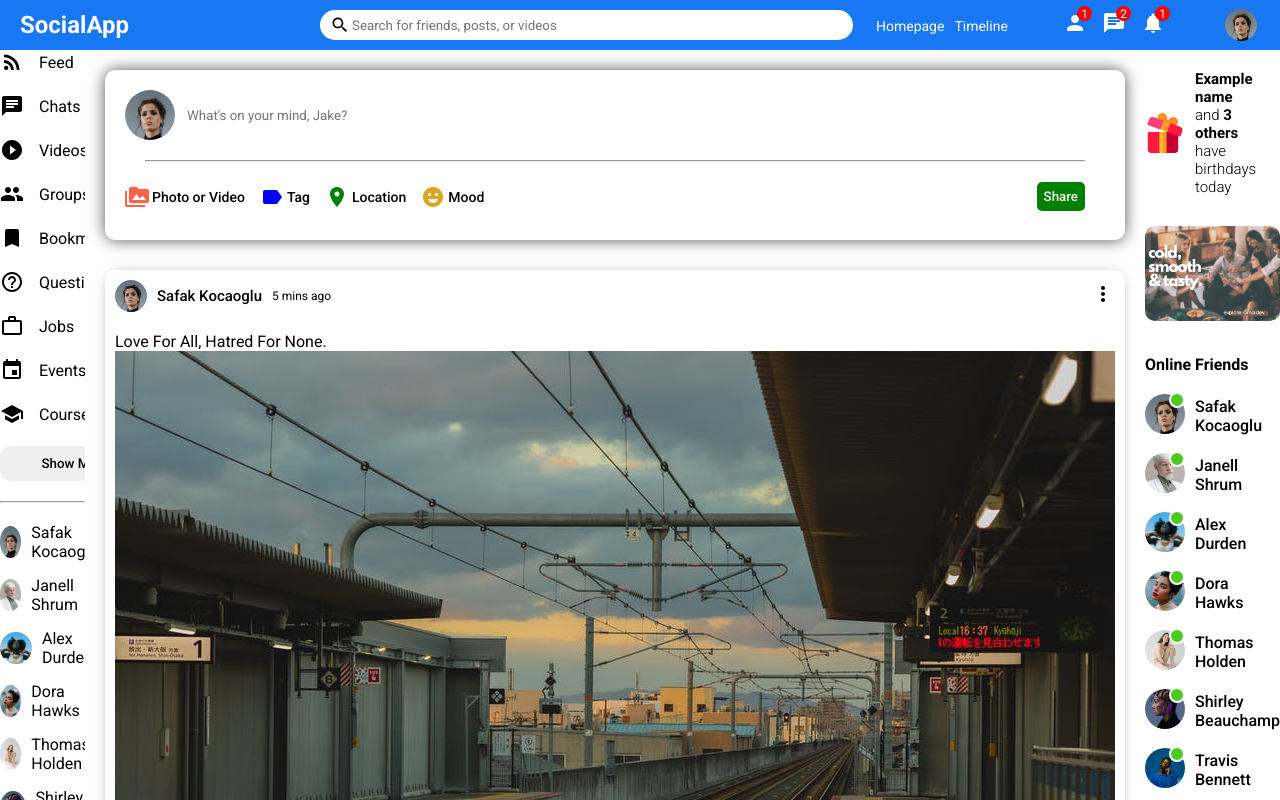
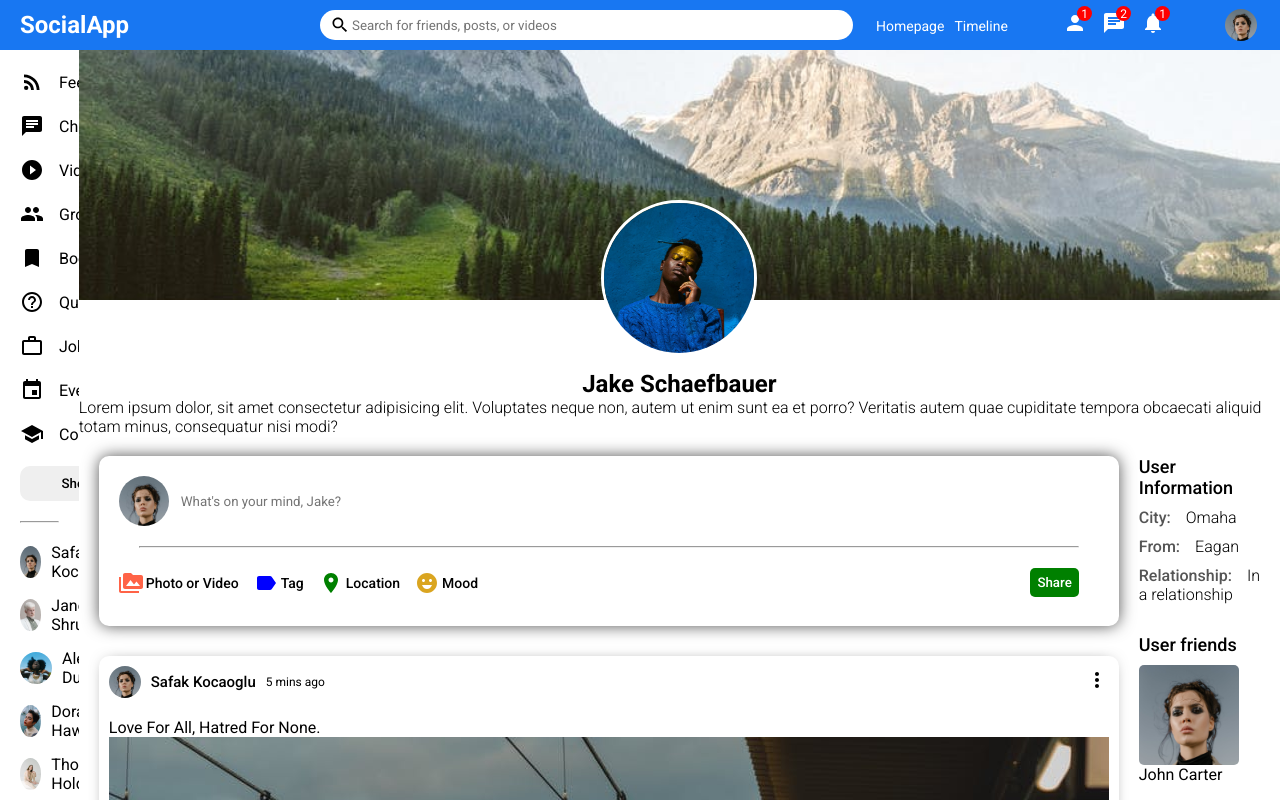
Before and after one commit to jschaefmn/social-media-app, a React (Create React App) app in the folder client/: page / in a window 1280 px wide. Shown: the top 800 px of the page. Built offline with nearby package versions, Linux system fonts and the light colour scheme.

Commit message:
working on profile page

```diff
--- a/client/src/App.js
+++ b/client/src/App.js
@@ -1,7 +1,8 @@
-import Home from './pages/home/Home';
+// import Home from './pages/home/Home';
+import Profile from './pages/profile/Profile';
 
 function App() {
-  return <Home />
+  return <Profile />
 }
 
 export default App;
--- a/client/src/components/rightbar/Rightbar.jsx
+++ b/client/src/components/rightbar/Rightbar.jsx
@@ -1,23 +1,62 @@
+import { Users } from '../../dummyData';
+import Online from '../online/Online';
 import './rightbar.css';
-import { Users} from '../../dummyData';
-import Online from '../online/Online';
 
-export default function Rightbar() {
+export default function Rightbar({ profile }) {
+  const HomeRightbar = () => {
+    return (
+      <>
+      <div className='birthdayContainer'>
+          <img className='birthdayImg' src='/assets/gift.png' alt='' />
+          <span className='birthdayText'>
+            <b>Example name</b> and <b>3 others</b> have birthdays today
+          </span>
+        </div>
+        <img className='rightbarAd' src='/assets/ad.png' alt='' />
+        <h4 className='rightbarTitle'>Online Friends</h4>
+        <ul className='rightbarFriendsList'>
+          {Users.map((u) => (
+            <Online key={u.id} user={u} />
+          ))}
+        </ul>
+      </>
+    )
+  }
+
+  const ProfileRightbar = () => {
+    return (
+      <>
+        <h4 className="rightbarTitle">User Information</h4>
+        <div className="rightbarInfo">
+          <div className="rightbarInfoItem">
+            <span className="rightbarInfoKey">City:</span>
+            <span className="rightbarInfoValue">Omaha</span>
+          </div>
+          <div className="rightbarInfoItem">
+            <span className="rightbarInfoKey">From:</span>
+            <span className="rightbarInfoValue">Eagan</span>
+          </div>
+          <div className="rightbarInfoItem">
+            <span className="rightbarInfoKey">Relationship:</span>
+            <span className="rightbarInfoValue">In a relationship</span>
+          </div>
+        </div>
+        <h4 className="rightbarTitle">User friends</h4>
+        <div className="rightbarFollowings">
+          <div className="rightbarFollowing">
+            <img src="/assets/person/1.jpeg" alt="" className="rightbarFollowingImg" />
+            <span className="rightbarFollowingName">John Carter</span>
+          </div>
+        </div>
+      </>
+    )
+  }
+
   return (
     <div className='rightbar'>
-      <div className="rightbarWrapper">
-        <div className="birthdayContainer">
-          <img className='birthdayImg' src="/assets/gift.png" alt="" />
-          <span className="birthdayText"><b>Example name</b> and <b>3 others</b> have birthdays today</span>
-        </div>
+      <div className='rightbarWrapper'>
+        <ProfileRightbar />
       </div>
-      <img className='rightbarAd' src="/assets/ad.png" alt="" />
-      <h4 className="rightbarTitle">Online Friends</h4>
-      <ul className="rightbarFriendsList">
-        {Users.map(u => (
-          <Online key={u.id} user={u} />
-        ))}
-      </ul>
     </div>
-  )
+  );
 }
--- a/client/src/components/rightbar/rightbar.css
+++ b/client/src/components/rightbar/rightbar.css
@@ -37,3 +37,47 @@
   margin: 0;
   list-style: none;
 }
+
+.rightbarTitle {
+  font-size: 18px;
+  font-weight: 500;
+  margin-bottom: 10px;
+}
+
+.rightbarInfo {
+  margin-bottom: 30px;
+}
+
+.rightbarInfoItem {
+  margin-bottom: 10px;
+}
+
+.rightbarInfoKey {
+  font-weight: 500;
+  margin-right: 15px;
+  color: #555;
+}
+
+.rightbarInfoValue {
+  font-weight: 300;
+}
+
+.rightbarFollowings {
+  display: flex;
+  flex-wrap: wrap;
+  justify-content: space-between;
+}
+
+.rightbarFollowing {
+  display: flex;
+  flex-direction: column;
+  margin-bottom: 20px;
+  cursor: pointer;
+}
+
+.rightbarFollowingImg {
+  height: 100px;
+  width: 100px;
+  object-fit: cover;
+  border-radius: 5px;
+}
--- a/client/src/components/sidebar/Sidebar.jsx
+++ b/client/src/components/sidebar/Sidebar.jsx
@@ -15,50 +15,50 @@ import CloseFriends from '../closeFriends/CloseFriends';
 
 export default function Sidebar() {
   return (
-    <div className='sidebar'>
-      <div className='sidebarWarpper'>
-        <ul className='sidebarList'>
-          <li className='sidebarListItem'>
-            <RssFeed className='sidebarIcon' />
-            <span className='sidebarListItemText'>Feed</span>
+    <div className="sidebar">
+    <div className="sidebarWrapper">
+      <ul className="sidebarList">
+        <li className="sidebarListItem">
+          <RssFeed className="sidebarIcon" />
+          <span className="sidebarListItemText">Feed</span>
         </li>
-          <li className='sidebarListItem'>
-            <Chat className='sidebarIcon' />
-            <span className='sidebarListItemText'>Chats</span>
+        <li className="sidebarListItem">
+          <Chat className="sidebarIcon" />
+          <span className="sidebarListItemText">Chats</span>
         </li>
-          <li className='sidebarListItem'>
-            <PlayCircleFilledOutlined className='sidebarIcon' />
-            <span className='sidebarListItemText'>Videos</span>
+        <li className="sidebarListItem">
+          <PlayCircleFilledOutlined className="sidebarIcon" />
+          <span className="sidebarListItemText">Videos</span>
         </li>
-          <li className='sidebarListItem'>
-            <Group className='sidebarIcon' />
-            <span className='sidebarListItemText'>Groups</span>
+        <li className="sidebarListItem">
+          <Group className="sidebarIcon" />
+          <span className="sidebarListItemText">Groups</span>
         </li>
-          <li className='sidebarListItem'>
-            <Bookmark className='sidebarIcon' />
-            <span className='sidebarListItemText'>Bookmarks</span>
+        <li className="sidebarListItem">
+          <Bookmark className="sidebarIcon" />
+          <span className="sidebarListItemText">Bookmarks</span>
         </li>
-          <li className='sidebarListItem'>
-            <HelpOutline className='sidebarIcon' />
-            <span className='sidebarListItemText'>Questions</span>
+        <li className="sidebarListItem">
+          <HelpOutline className="sidebarIcon" />
+          <span className="sidebarListItemText">Questions</span>
         </li>
-          <li className='sidebarListItem'>
-            <WorkOutline className='sidebarIcon' />
-            <span className='sidebarListItemText'>Jobs</span>
+        <li className="sidebarListItem">
+          <WorkOutline className="sidebarIcon" />
+          <span className="sidebarListItemText">Jobs</span>
         </li>
-          <li className='sidebarListItem'>
-            <Event className='sidebarIcon' />
-            <span className='sidebarListItemText'>Events</span>
+        <li className="sidebarListItem">
+          <Event className="sidebarIcon" />
+          <span className="sidebarListItemText">Events</span>
         </li>
-          <li className='sidebarListItem'>
-            <School className='sidebarIcon' />
-            <span className='sidebarListItemText'>Courses</span>
+        <li className="sidebarListItem">
+          <School className="sidebarIcon" />
+          <span className="sidebarListItemText">Courses</span>
         </li>
       </ul>
-        <button className='sidebarButton'>Show More</button>
-        <hr className='sidebarHr' />
-        <ul className='sidebarFriendList'>
-          {Users.map(u => (
+      <button className="sidebarButton">Show More</button>
+      <hr className="sidebarHr" />
+      <ul className="sidebarFriendList">
+        {Users.map((u) => (
           <CloseFriends key={u.id} user={u} />
         ))}
       </ul>
--- /dev/null
+++ b/client/src/pages/profile/Profile.jsx
@@ -0,0 +1,32 @@
+import Feed from '../../components/feed/Feed';
+import Rightbar from '../../components/rightbar/Rightbar';
+import Sidebar from '../../components/sidebar/Sidebar';
+import Topbar from '../../components/topbar/Topbar';
+import './profile.css';
+
+export default function Profile() {
+  return (
+    <>
+      <Topbar />
+      <div className='profile'>
+        <Sidebar />
+        <div className='profileRight'>
+          <div className='profileRightTop'>
+            <div className='profileCover'>
+              <img className='profileCoverImg' src='/assets/post/3.jpeg' alt='' />
+              <img className='profileUserImg' src='/assets/person/7.jpeg' alt='' />
+            </div>
+            <div className="profileInfo">
+              <h4 className='profileInfoName'>Jake Schaefbauer</h4>
+              <span className='profileInfoDesc'>Lorem ipsum dolor, sit amet consectetur adipisicing elit. Voluptates neque non, autem ut enim sunt ea et porro? Veritatis autem quae cupiditate tempora obcaecati aliquid totam minus, consequatur nisi modi?</span>
+            </div>
+          </div>
+          <div className='profileRightBottom'>
+            <Feed />
+            <Rightbar profile/>
+          </div>
+        </div>
+      </div>
+    </>
+  );
+}
--- /dev/null
+++ b/client/src/pages/profile/profile.css
@@ -0,0 +1,50 @@
+.profile {
+  display: flex;
+}
+
+.profileRight {
+  flex: 9;
+}
+
+.profileCover {
+  height: 320px;
+  position: relative;
+}
+
+.profileCoverImg {
+  width: 100%;
+  height: 250px;
+  object-fit: cover;
+}
+
+.profileUserImg {
+  width: 150px;
+  height: 150px;
+  border-radius: 50%;
+  object-fit: cover;
+  position: absolute;
+  left: 0;
+  right: 0;
+  top: 150px;
+  border: 3px solid white;
+  margin: auto;
+}
+
+.profileInfo {
+  display: flex;
+  flex-direction: column;
+  justify-content: center;
+  align-items: center;
+}
+
+.profileInfoName {
+  font-size: 24px;
+}
+
+.profileInfoDesc {
+  font-weight: 300;
+}
+
+.profileRightBottom {
+  display: flex;
+}
```
Also changed, not shown: client/src/components/online/Online.jsx (+10 -10 lines), client/src/pages/home/Home.jsx (renamed from client/src/pages/home/Home.js). Lines whose indentation alone changed are shown as unchanged.
